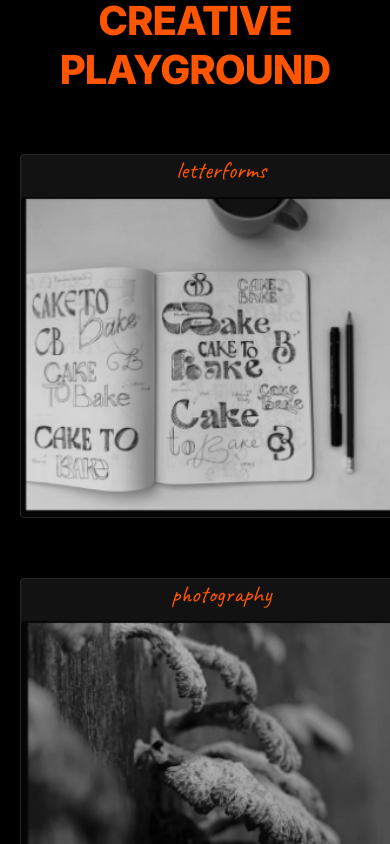
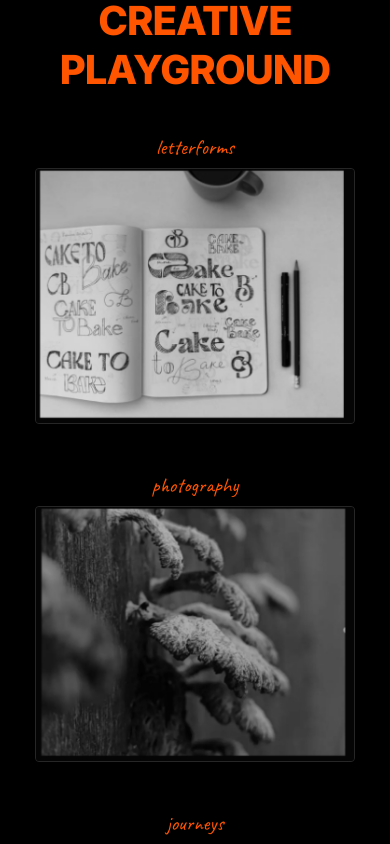
Before and after one commit to abishm60-coder/J-portfolio, a Vue app: page / in a window 390 px wide. Shown: the part 5340-6184 px from the top of the page. Built offline with nearby package versions, Linux system fonts and the light colour scheme.

Commit message:
Style: Refactor Creative Playground cells to stack with flex layout on mobile, preventing vertical overflows and independent scrolling

```diff
--- a/src/components/CreativePlayground.css
+++ b/src/components/CreativePlayground.css
@@ -194,7 +194,7 @@
     padding: 80px 20px;
   }
   .playground-header-center {
-    margin-bottom: 60px;
+    margin-bottom: 40px;
   }
   .playground-title-main {
     font-size: 2.5rem;
@@ -202,22 +202,43 @@
   }
   .playground-2x3-wrapper {
     grid-template-columns: 1fr;
-    gap: 60px 20px; /* Reduced gap to look cleaner when stacked */
+    gap: 48px;
     padding: 0;
+  }
+  .grid-cell {
+    aspect-ratio: auto;
+    background: none;
+    border: none;
+    display: flex;
+    flex-direction: column;
+    align-items: center;
+    width: 100%;
+  }
+  .cell-visual-container {
+    width: 100%;
+    max-width: 320px;
+    aspect-ratio: 5 / 4;
+    background-color: var(--studio-grey);
+    border: 1px solid var(--border-grey);
+    border-radius: 4px;
+    overflow: hidden;
   }
   .custom-annotation-container {
     position: relative !important;
-    left: 0 !important;
-    right: 0 !important;
-    top: 0 !important;
-    bottom: 0 !important;
+    left: auto !important;
+    right: auto !important;
+    top: auto !important;
+    bottom: auto !important;
     transform: none !important;
-    align-items: center !important;
-    justify-content: center !important;
-    margin-bottom: 12px;
-    flex-direction: row !important;
+    display: flex;
+    align-items: center;
+    justify-content: center;
+    margin-bottom: 8px;
+  }
+  .annotation-text {
+    font-size: 1.3rem;
   }
   .annotation-arrow {
-    display: none; /* Hide arrows on mobile to keep layout clean */
+    display: none;
   }
 }
```
